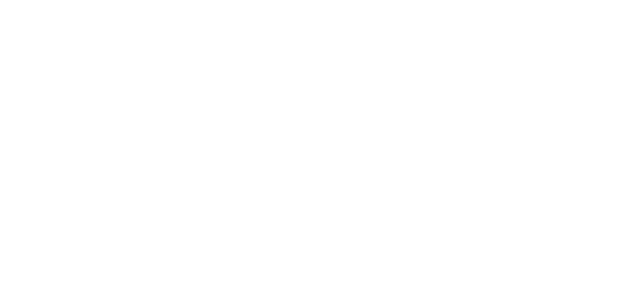
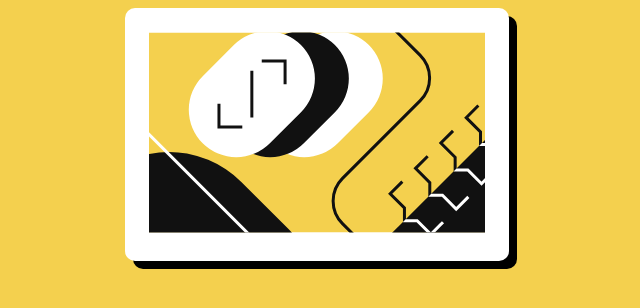
Before and after one commit to Loreshadow/frontend-mentor-blogcard, a plain HTML site: page blog-preview-card-main/index.html in a window 1280 px wide. Shown: the whole page, without its empty margins (323-963 px from the left). Drawn offline with Linux system fonts and the light colour scheme.

Commit message:
created card and added basic style

```diff
--- a/blog-preview-card-main/assets/css/style.css
+++ b/blog-preview-card-main/assets/css/style.css
@@ -42,8 +42,31 @@ gray-500 #6B6B6B
 
 white */
 
+body {
+    background-color: #F4D04E;
+}
 
+/* css card  */
+#card {
+    display: flex;
+    justify-content: center;
+    align-items: center;
+}
 
+.card {
+    display: flex;
+    justify-content: center;
+    align-items: center;
+    background-color: white;
+    width: 384px;
+    border-radius: 10px;
+    box-shadow: 8px 8px 0 0 black;
+}
+
+#img-card {
+    border-radius: 10px;
+    padding: 24px;
+}
 
 /* frontend mentor css  */
 .attribution { font-size: 11px; text-align: center; }
--- a/blog-preview-card-main/index.html
+++ b/blog-preview-card-main/index.html
@@ -11,10 +11,16 @@
   <link rel="stylesheet" href="assets/css/style.css">
 </head>
 <body>
-
-  <!-- <div class="attribution">
-    Challenge by <a href="https://www.frontendmentor.io?ref=challenge" target="_blank">Frontend Mentor</a>.
-    Coded by <a href="#">Your Name Here</a>.
-  </div> -->
+  <section id="card">
+    <div class="card">
+      <div class="illustration">
+        <img src="assets/images/illustration-article.svg" alt="Illustration de notre card" id="img-card">
+      </div>
+    </div>
+  </section>
 </body>
 </html>
+<!-- <div class="attribution">
+  Challenge by <a href="https://www.frontendmentor.io?ref=challenge" target="_blank">Frontend Mentor</a>.
+  Coded by <a href="#">Your Name Here</a>.
+</div> -->
```
